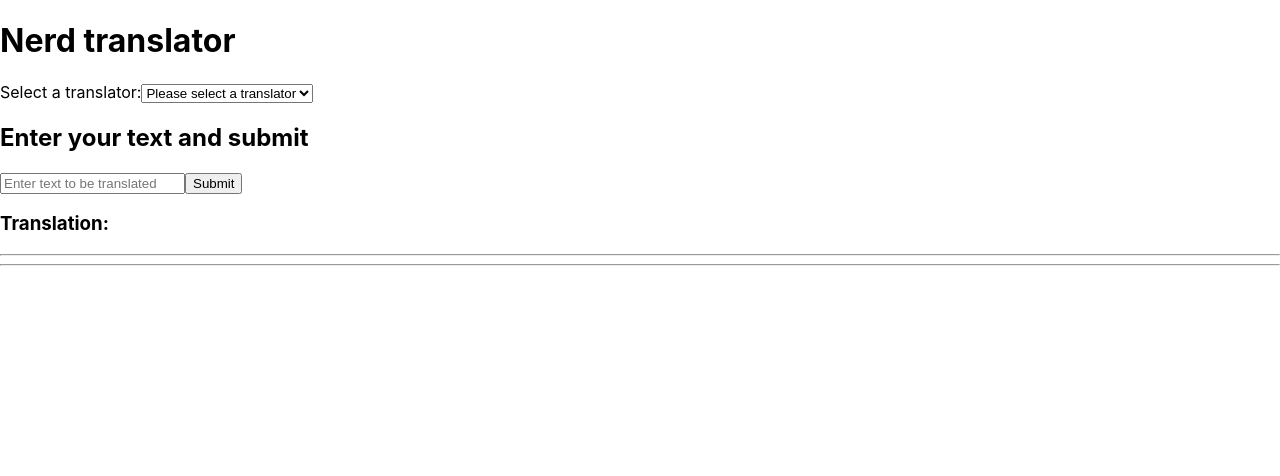
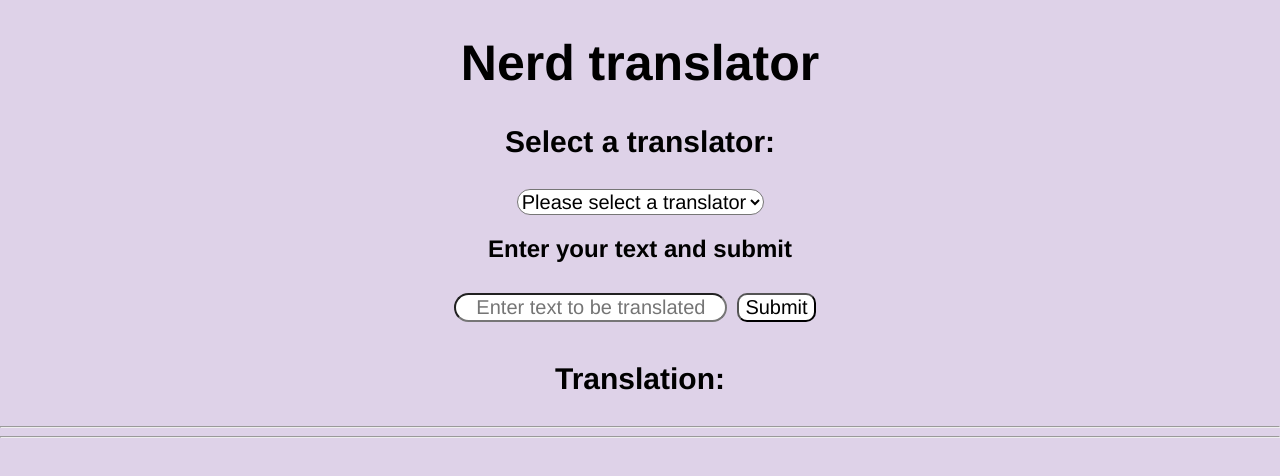
Before and after one commit to ccraig9019/translation-api-project, a React (Create React App) app: page / in a window 1280 px wide. Shown: the top 476 px of the page. Built offline with nearby package versions, Linux system fonts and the light colour scheme; the HTML template or start-up script is replaced by a standard one.

Commit message:
Updated CSS

```diff
--- a/src/App.css
+++ b/src/App.css
@@ -1,38 +1,27 @@
-.App {
+html * {
+  font-family: 'Franklin Gothic Medium', 'Arial Narrow', Arial, sans-serif;
+  background-color: #ded2e8;
   text-align: center;
 }
 
-.App-logo {
-  height: 40vmin;
-  pointer-events: none;
+h1 {
+  font-size: 50px;
 }
 
-@media (prefers-reduced-motion: no-preference) {
-  .App-logo {
-    animation: App-logo-spin infinite 20s linear;
-  }
+
+h3 {
+  font-size: 30px;
 }
 
-.App-header {
-  background-color: #282c34;
-  min-height: 100vh;
-  display: flex;
-  flex-direction: column;
-  align-items: center;
-  justify-content: center;
-  font-size: calc(10px + 2vmin);
-  color: white;
+.box {
+  font-size: 20px;
+  border-radius: 25px;
+  background-color: white;
 }
 
-.App-link {
-  color: #61dafb;
+button {
+  margin: 10px;
+  font-size: 20px;
+  border-radius: 10px;
+  background-color: white;
 }
-
-@keyframes App-logo-spin {
-  from {
-    transform: rotate(0deg);
-  }
-  to {
-    transform: rotate(360deg);
-  }
-}
--- a/src/components/TextBox.js
+++ b/src/components/TextBox.js
@@ -34,6 +34,7 @@ const TextBox = ({onTextSubmit}) => {
             >
             <input
                 type="text"
+                className="box"
                 placeholder="Enter text to be translated"
                 value={text}
                 onChange={handleTextChange}
--- a/src/components/TranslatorSelector.js
+++ b/src/components/TranslatorSelector.js
@@ -10,8 +10,8 @@ const TranslatorSelector = ({onTranslatorSelect}) => {
 
     return (
             <div>
-                <label for="translator">Select a translator:</label>
-                <select onChange={handleChange} name="translator" id="translator">
+                <label for="translator"><h3>Select a translator: </h3></label>
+                <select className="box" onChange={handleChange} name="translator" id="translator">
                     <option value="">Please select a translator</option>
                     <option value="pirate" id="pirate">Pirate speak</option>
                     <option value="gungan" id="gungan">Gungan</option>
```
